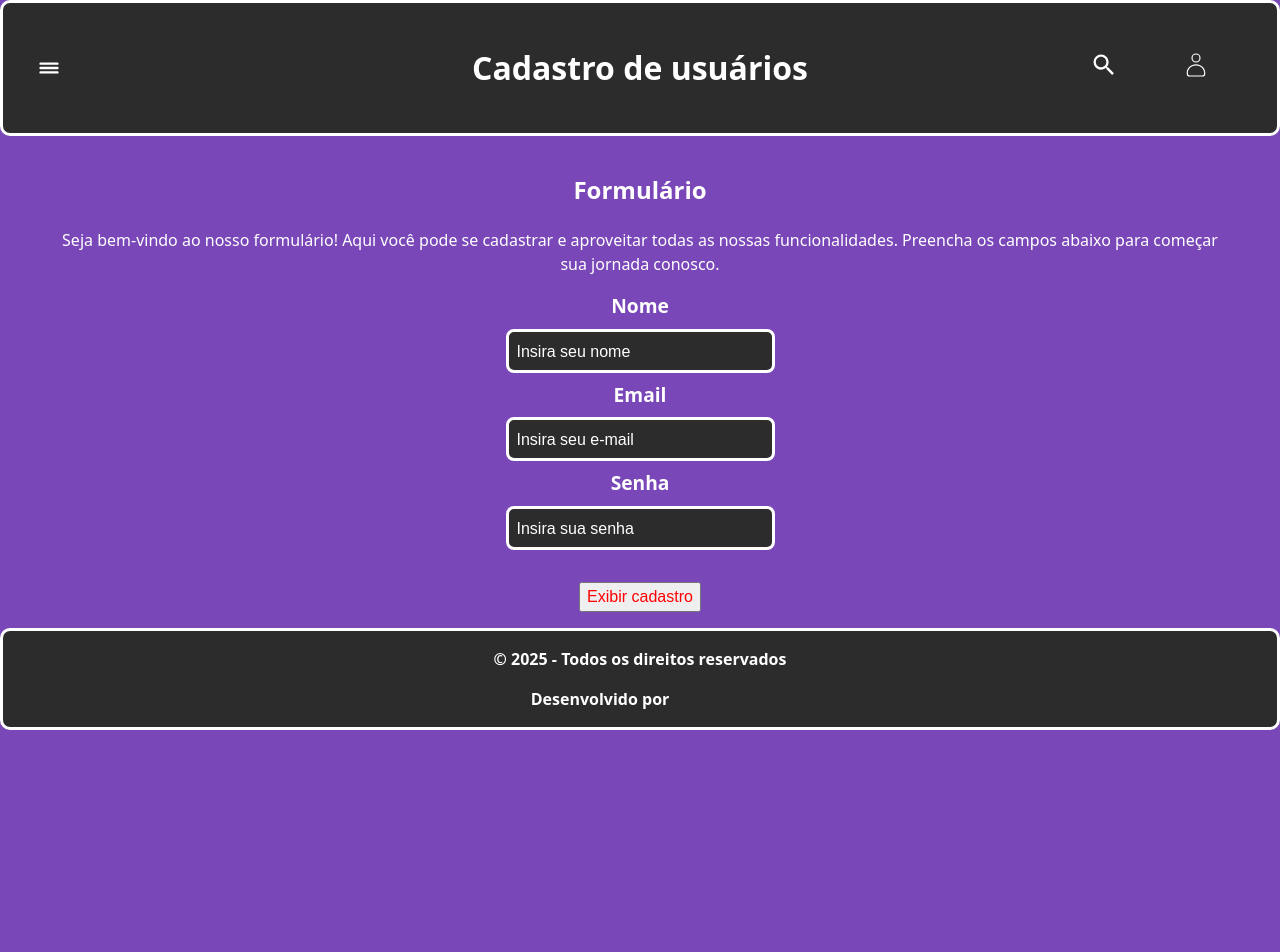
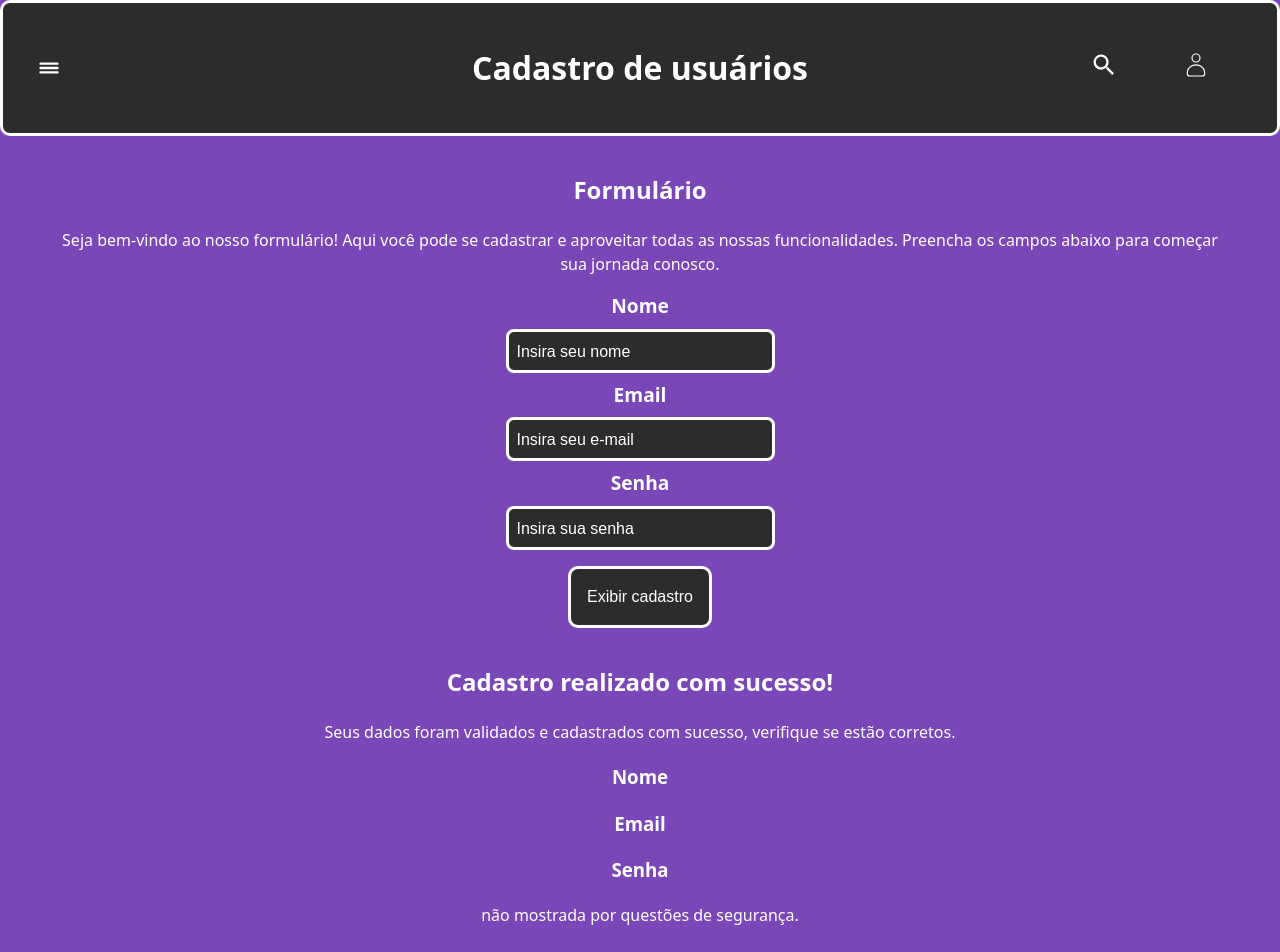
Before and after one commit to imvitorxz/Proficiencia-CPI-II, a React (Create React App) app: page / in a window 1280 px wide. Shown: the top 952 px of the page. Before the commit the page ends 800 px from the top, so only its background shows below. Built offline with nearby package versions, Linux system fonts and the light colour scheme; a web font is replaced by a local one.

Commit message:
feat: finalizando

```diff
--- a/src/App.js
+++ b/src/App.js
@@ -3,15 +3,15 @@ import './App.css';
 import Header from './Components/Header/header';
 import Footer from './Components/Footer/footer';
 
-import ExibirCadastro from './Components/Buttons/ExibirCadastro';
 import MainForm from './Components/Forms/MainForm';
 
 function App() {
+  document.title = "Formulário de Cadastro - Proficência CPI II";
   return (
     <div className="App">
       <Header/>
       <MainForm/>
-      <ExibirCadastro/>
+      <showData/>
       <Footer/>
     </div>
   );
--- a/src/Components/Buttons/ExibirCadastro.jsx
+++ /dev/null
@@ -1,11 +0,0 @@
-import styles from './ExibirCadastro.module.css';
-
-export default function ExibirCadastro() {
-    return (
-        <div className={styles.container}>
-            <button className={styles.button}>
-                Exibir cadastro
-            </button>
-        </div>
-    )
-}
--- a/src/Components/Buttons/ExibirCadastro.module.css
+++ /dev/null
@@ -1,5 +0,0 @@
-.button {
-    font: var(--font-primary);
-    color: red;
-    margin: 1rem;
-}
--- a/src/Components/Forms/MainForm.jsx
+++ b/src/Components/Forms/MainForm.jsx
@@ -1,6 +1,35 @@
 import styles from './MainForm.module.css'
 
+import { useState } from 'react';
+
+let formValidado = false;
+
 export default function MainForm() {
+
+    const [name, setName] = useState('');
+    const [email, setEmail] = useState('');
+    const [password, setPassword] = useState('');
+
+    function validateData(event) {
+        event.preventDefault();
+
+        if (name.length < 3) {
+            alert('Nome inválido!');
+            return;
+        }
+        if (email.length < 6) {
+            alert('Email inválido!');
+            return;
+        }
+        if (password.length < 6) {
+            alert('Senha inválida!');
+            return;
+        }
+
+        formValidado = true;
+        console.log(formValidado);
+    }
+
     return (
         <form className={styles.form}>
             <h2>Formulário</h2>
@@ -9,15 +38,37 @@ export default function MainForm() {
             </p>
             <div className={styles.formOneModule}>
                 <label className={styles.label} name="nome" id="nome">Nome</label>
-                <input className={styles.input} id="inputName" name="inputName" type="text" placeholder='Insira seu nome'/>
+                <input onChange={(e) => setName(e.target.value)} className={styles.input} id="inputName" name="inputName" type="text" placeholder='Insira seu nome' min={3} required/>
             </div>
             <div className={styles.formOneModule}>
                 <label className={styles.label} name="email" id="email">Email</label>
-                <input className={styles.input} id="email" input="email" type="email" placeholder='Insira seu e-mail'/>
+                <input onChange={(e) => setEmail(e.target.value)} className={styles.input} id="email" input="email" type="email" placeholder='Insira seu e-mail' min={6} required/>
             </div>
             <div className={styles.formOneModule}>
                <label className={styles.label} name="senha" id="senha">Senha</label>
-                <input className={styles.input} name="password" id="password" type="password" placeholder='Insira sua senha'/>
+                <input onChange={(e) => setPassword(e.target.value)} className={styles.input} name="password" id="password" type="password" placeholder='Insira sua senha' min={6} required/>
+            </div>
+            <button className={styles.button} onClick={validateData}>
+                Exibir cadastro
+            </button>
+
+            <div className={styles.divCadastroSucesso} style={{ display: formValidado ? 'none' : 'block' }}>
+                <h2>Cadastro realizado com sucesso!</h2>
+                <p>
+                    Seus dados foram validados e cadastrados com sucesso, verifique se estão corretos.
+                </p>
+                <h3>
+                    Nome
+                </h3>
+                <p>{name}</p>
+                <h3>
+                    Email
+                </h3>
+                <p>{email}</p>
+                <h3>
+                    Senha
+                </h3>
+                <p>não mostrada por questões de segurança.</p>
             </div>
         </form>
     )
--- a/src/Components/Forms/MainForm.module.css
+++ b/src/Components/Forms/MainForm.module.css
@@ -32,3 +32,19 @@
     color: var(--color-tertiary);
     font-size: 1rem;
 }
+
+.button {
+    color: var(--color-tertiary);
+    background-color: var(--color-secondary);
+
+    margin: 1rem;
+    padding: 1rem;
+    font: var(--font-primary);
+
+    border: solid var(--color-tertiary);
+    border-radius: 10px;
+}
+
+.divCadastroSucesso {
+    display: none;
+}
--- a/src/index.css
+++ b/src/index.css
@@ -19,5 +19,5 @@ body {
 }
 
 a {
-  color: var(--color-secondary);
+  color: var(--color-primary);
 }
```
